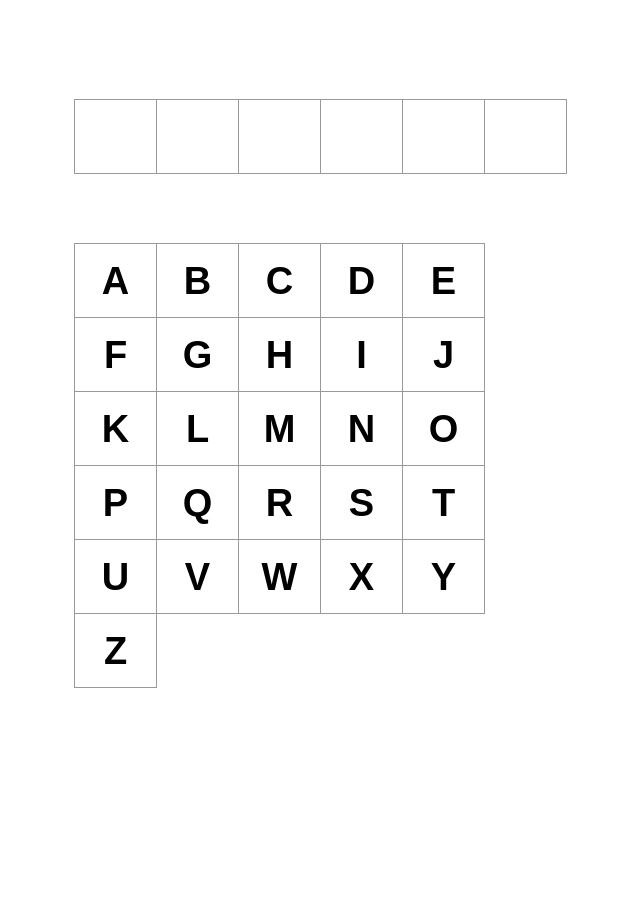
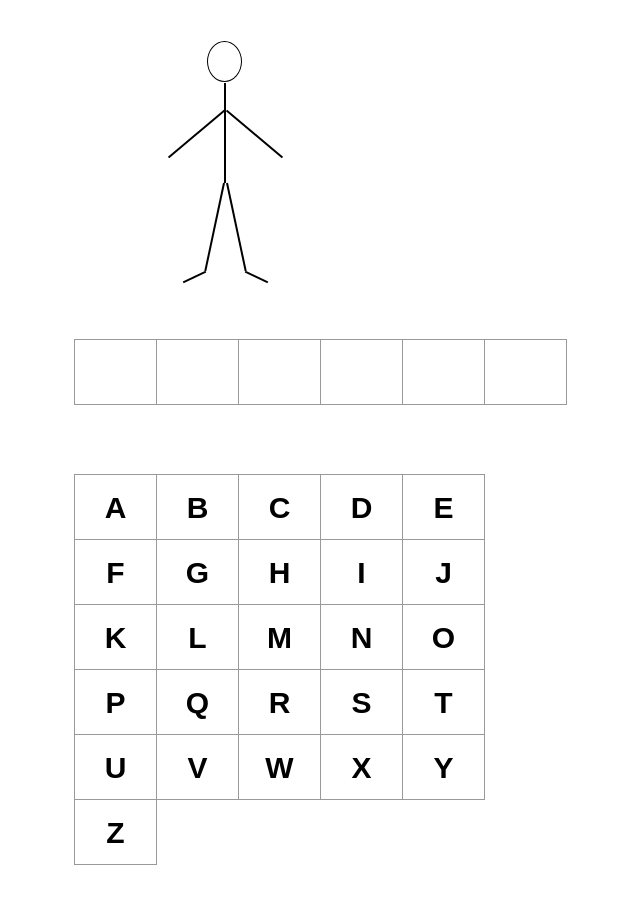
Before and after one commit to ivange94/hangman-react, a React (Create React App) app: page / in a window 1280 px wide. Shown: the top 904 px of the page, without its empty margins (226-866 px from the left). Before the commit the page ends 800 px from the top, so only its background shows below. Built offline with nearby package versions, Linux system fonts and the light colour scheme.

Commit message:
Build stick man

```diff
--- a/src/components/game.component.tsx
+++ b/src/components/game.component.tsx
@@ -2,6 +2,7 @@ import React, { useState, useEffect } from 'react';
 import styles from './game.module.css';
 import LetterBoard from './letter-board.component';
 import Word from './word.component';
+import Hanger from './hanger.component';
 
 export default function Game() {
     const words = ["LARRY", "JACK", "ROOM", "BED", "HOUSE", "ENERGY", "JOB", "GAME", "SCHOOL", "AROUND", "LAST"];
@@ -28,6 +29,9 @@ export default function Game() {
     return (
         <div className={styles.game}>
             <div className={styles.section}>
+                <Hanger />
+            </div>
+            <div className={styles.section}>
                 <Word word={word}/>
             </div>
             <div className={styles.section}>
--- a/src/components/game.module.css
+++ b/src/components/game.module.css
@@ -2,7 +2,7 @@
     display: flex;
     flex-direction: column;
     margin-left: 300px;
-    margin-top: 100px;
+    margin-top: 20px;
 }
 
 .section {
--- a/src/components/hanger.component.tsx
+++ b/src/components/hanger.component.tsx
@@ -1,7 +1,18 @@
 import React from 'react';
+import styles from './hanger.module.css';
 
 export default function Hanger() {
     return (
-        <div></div>
+        <div className={styles.wrapper}>
+            <div className={styles.head}></div>
+            <div className={styles.torso}></div>
+            <div className={styles.leftarm}></div>
+            <div className={styles.rightarm}></div>
+            <div className={styles.leftleg}></div>
+            <div className={styles.leftfoot}></div>
+            <div className={styles.rightleg}></div>
+            <div className={styles.rightfoot}></div>
+        </div>
+
     )
 }
--- a/src/components/hanger.module.css
+++ b/src/components/hanger.module.css
@@ -0,0 +1,100 @@
+* {
+    box-sizing: border-box;
+}
+
+.wrapper {
+    width: 300px;
+    height: 250px;
+    display: block;
+    position: relative;
+}
+
+.head {
+    width: 35px;
+    height: 41px;
+    border: 1px solid black;
+    border-radius: 50%;
+    display: block;
+    position: absolute;
+    top: 21px;
+    left: 133px;
+    z-index: 1;
+}
+
+.torso {
+    width: 2px;
+    height: 100px;
+    border: 1px solid black;
+    display: block;
+    position: absolute;
+    top: 63px;
+    left: 150px;
+}
+
+.leftleg {
+    width: 1px;
+    height: 90px;
+    border: 1px solid black;
+    display: block;
+    position: absolute;
+    top: 163px;
+    left: 149px;
+    transform: rotate(12deg);
+    transform-origin: top;
+}
+
+.rightleg {
+    width: 1px;
+    height: 90px;
+    border: 1px solid black;
+    display: block;
+    position: absolute;
+    top: 163px;
+    left: 152px;
+    transform: rotate(-12deg);
+    transform-origin: top;
+}
+
+.leftarm {
+    width: 73px;
+    height: 1px;
+    border: 1px solid black;
+    display: block;
+    position: absolute;
+    top: 113px;
+    left: 86px;
+    transform: rotate(-40deg);
+}
+
+.rightarm {
+    width: 73px;
+    height: 1px;
+    border: 1px solid black;
+    display: block;
+    position: absolute;
+    top: 113px;
+    left: 144px;
+    transform: rotate(40deg);
+}
+
+.leftfoot {
+    width: 25px;
+    height: 1px;
+    border: 1px solid black;
+    display: block;
+    position: absolute;
+    top: 256px;
+    left: 108px;
+    transform: rotate(-25deg);
+}
+
+.rightfoot {
+    width: 25px;
+    height: 1px;
+    border: 1px solid black;
+    display: block;
+    position: absolute;
+    top: 256px;
+    left: 170px;
+    transform: rotate(25deg);
+}
--- a/src/components/square.module.css
+++ b/src/components/square.module.css
@@ -2,10 +2,10 @@
     background: #fff;
     border: 1px solid #999;
     float: left;
-    font-size: 38px;
+    font-size: 30px;
     font-weight: bold;
-    line-height: 34px;
-    height: 75px;
+    line-height: 29px;
+    height: 66px;
     margin-right: -1px;
     margin-top: -1px;
     padding: 0;
```
